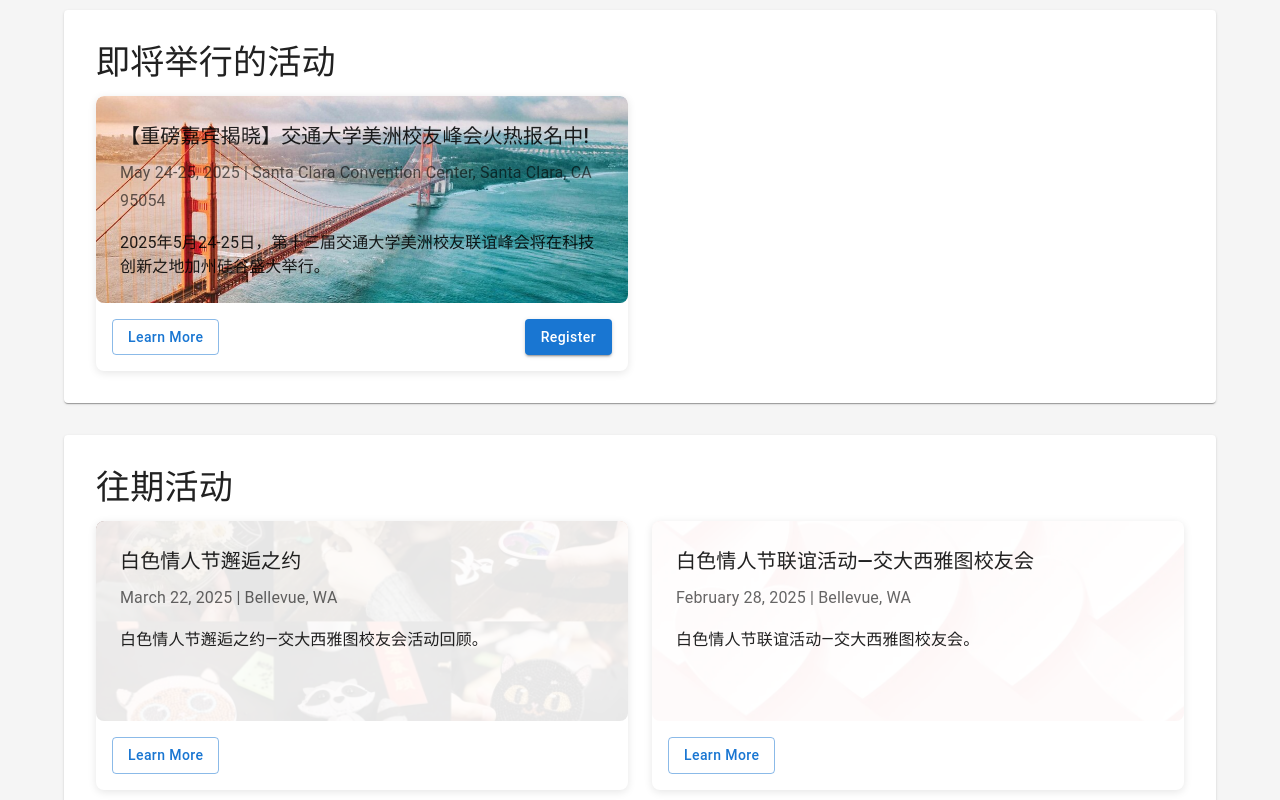
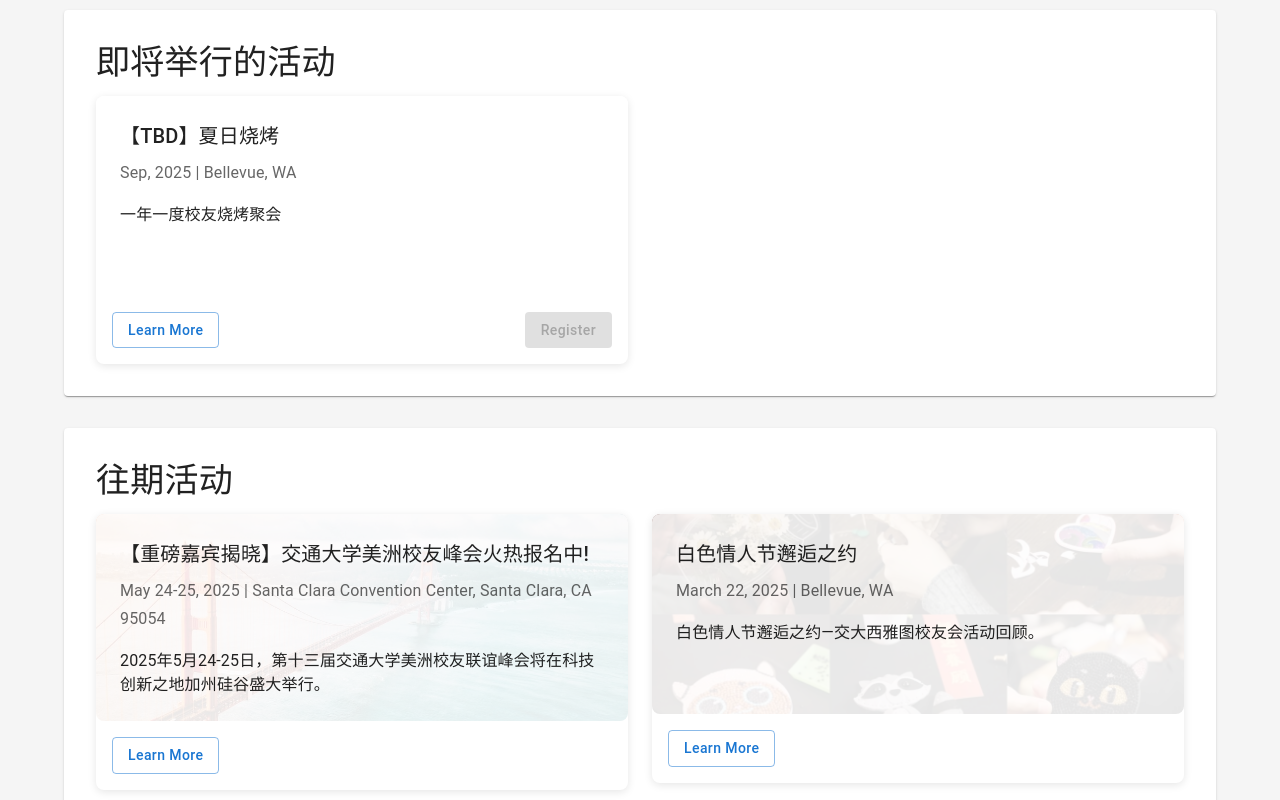
Before and after one commit to jtuaa-sea/jtuaa-sea-web, a React (Vite) app: page / in a window 1280 px wide. Shown: the part 1820-2620 px from the top of the page. Built offline with nearby package versions, Linux system fonts and the light colour scheme.

Commit message:
Update Events.jsx

```diff
--- a/src/sections/Events.jsx
+++ b/src/sections/Events.jsx
@@ -8,18 +8,27 @@
   const upcomingEvents = [
     {
       id: 4,
+      title: '【TBD】夏日烧烤',
+      date: 'Sep, 2025',
+      location: 'Bellevue, WA',
+      description: '一年一度校友烧烤聚会',
+      registerable: false,
+      registerLink: '',
+      eventLink: '',
+      backgroundImg: ''
+    }
+  ]
+
+  const pastEvents = [
+    {
+      id: 3,
       title: '【重磅嘉宾揭晓】交通大学美洲校友峰会火热报名中!',
       date: 'May 24-25, 2025',
       location: 'Santa Clara Convention Center, Santa Clara, CA 95054',
       description: '2025年5月24-25日，第十三届交通大学美洲校友联谊峰会将在科技创新之地加州硅谷盛大举行。',
-      registerable: true,
-      registerLink: 'https://ctuaaa.ticketbud.com/2025',
       eventLink: 'https://mp.weixin.qq.com/s/FXaaTADfEGAX8x3qU_bqhw',
       backgroundImg: '/event_3.jpeg'
-    }
-  ]
-
-  const pastEvents = [
+    },
     {
       id: 2,
       title: '白色情人节邂逅之约',
```
